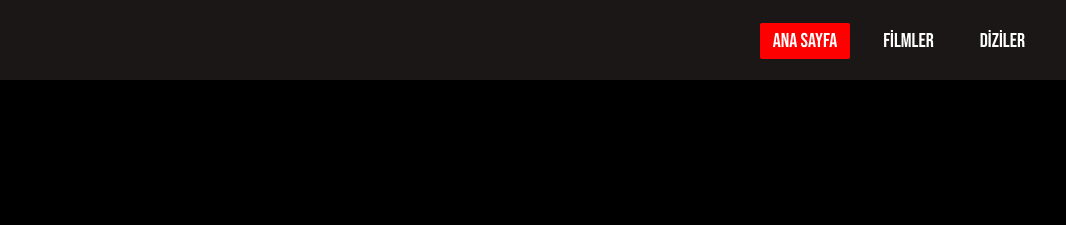
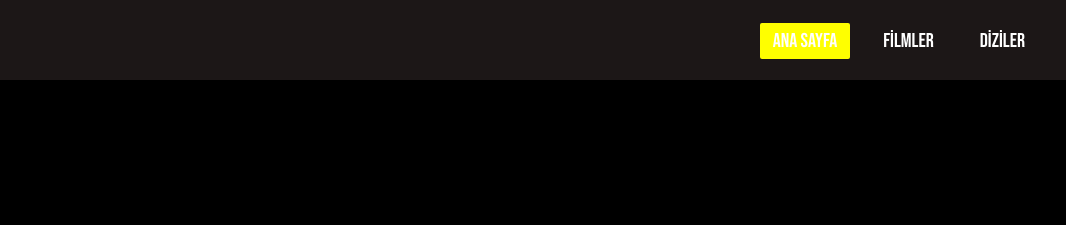
Before and after one commit to SeyfettinKocak/SeyfettinKocak-Dizizle.github.io, a plain HTML site: page index.html in a window 1280 px wide. In both pictures the pointer is over the link "Ana Sayfa". Shown: the top 225 px of the page, 214-1280 px from the left. Drawn offline with Linux system fonts and the light colour scheme.

Commit message:
Update style.css

```diff
--- a/css/style.css
+++ b/css/style.css
@@ -50,7 +50,7 @@ body{
     transition: .5s ;
 }
 .navbar ul li a:hover{
-    background: #ff0000;
+    background: #ffff00;
     border-radius: 2px;
 }
 .container p{
```
